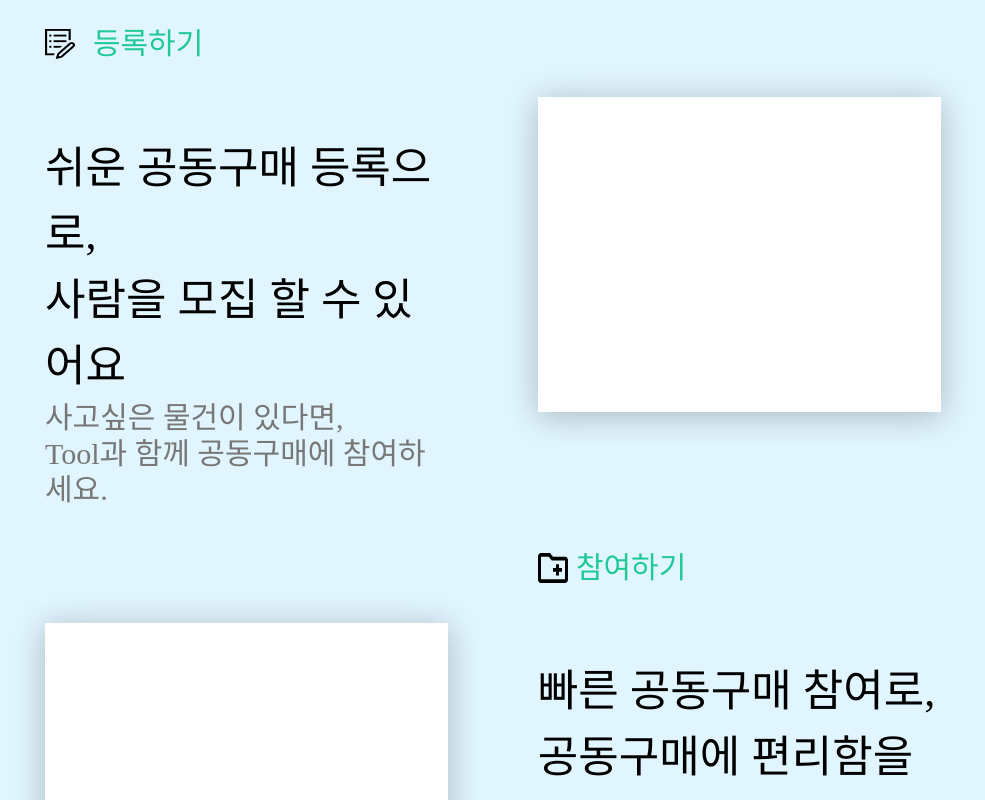
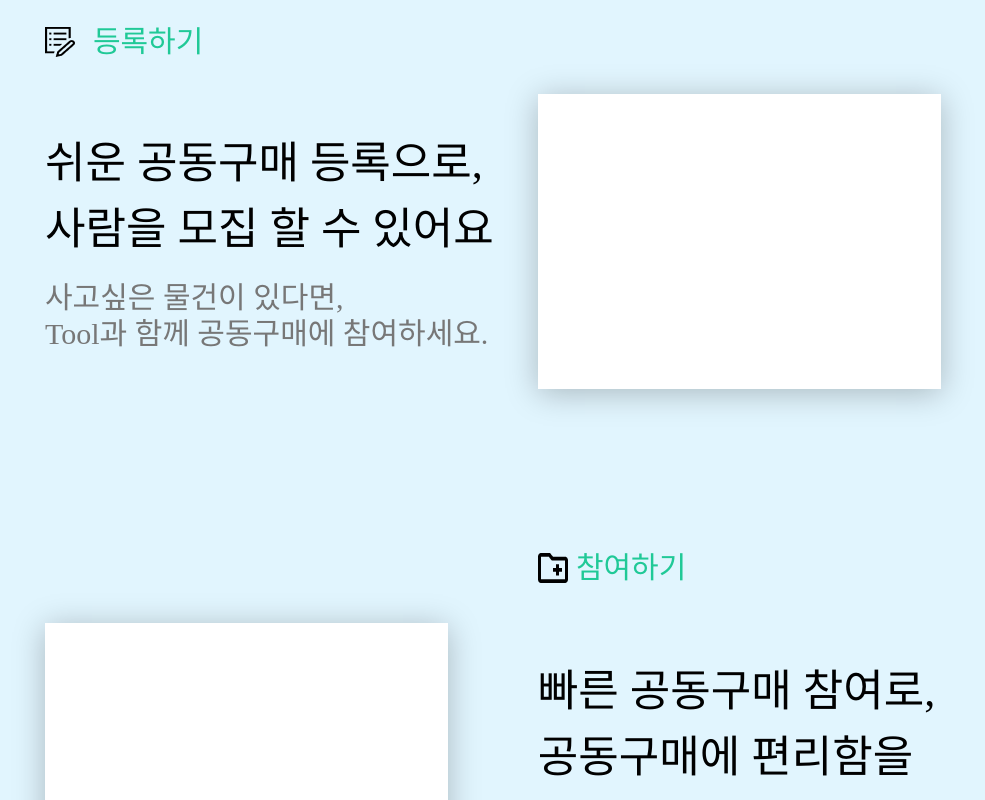
Before and after one commit to SooDongTae/Tool_Landing_Page, a Next.js app: page / in a window 1280 px wide. Shown: the part 2780-3580 px from the top of the page, without its empty margins (147-1132 px from the left). Built offline with nearby package versions, Linux system fonts and the light colour scheme; a web font is replaced by a local one.

Commit message:
Fix:: 줄바꿈 버그 수정

```diff
--- a/src/pageContainer/fourth-page.tsx
+++ b/src/pageContainer/fourth-page.tsx
@@ -15,12 +15,12 @@ const page_four = () => {
         <div className="w-full h-[52%] flex flex-row items-center justify-between mt-[3%]">
           <div className="w-[45%] h-full bg-[white] shadow-[0px_4px_30px_rgba(0,_0,_0,_0.25)]"></div>
           <div className="w-[45%] h-3/4 flex flex-col items-start justify-between">
-            <h2 className="text-[2.75rem]">
+            <h2 className="text-[2.75rem] whitespace-nowrap">
               빠른 공동구매 참여로,
               <br />
               공동구매에 편리함을
             </h2>
-            <p className="text-3xl text-textGray">
+            <p className="text-3xl text-textGray whitespace-nowrap">
               사고싶은 물건이 있다면,
               <br />
               Tool에서 사람들을 찾아보세요.
--- a/src/pageContainer/third-page.tsx
+++ b/src/pageContainer/third-page.tsx
@@ -19,12 +19,12 @@ const Page_three = () => {
         </div>
         <div className="w-full h-[60%] flex flex-row items-center justify-between mt-[3%]">
           <div className="w-[45%] h-3/4 flex flex-col items-start justify-between">
-            <h2 className="text-[2.75rem]">
+            <h2 className="text-[2.75rem] whitespace-nowrap">
               쉬운 공동구매 등록으로,
               <br />
               사람을 모집 할 수 있어요
             </h2>
-            <p className="text-3xl text-textGray">
+            <p className="text-3xl text-textGray whitespace-nowrap">
               사고싶은 물건이 있다면,
               <br />
               Tool과 함께 공동구매에 참여하세요.
```
